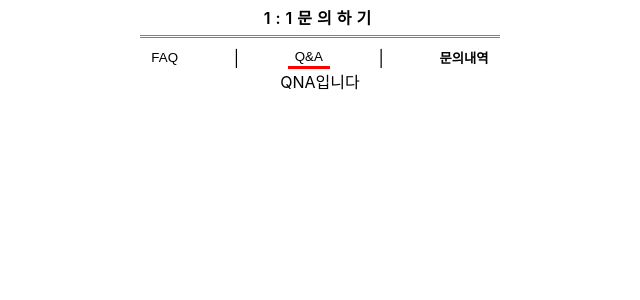
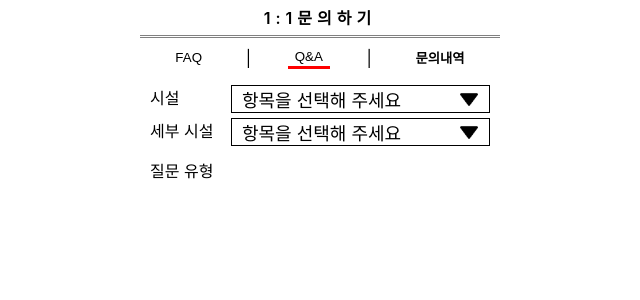
Before and after one commit to AhnSeonWoo/PD_may_project, a React (Create React App) app: page / in a window 1280 px wide. Both pictures are taken after a click on the button "Q&A". Shown: the top 300 px of the page, without its empty margins (320-960 px from the left). Built offline with nearby package versions, Linux system fonts and the light colour scheme.

Commit message:
Q&A 구현, or 네브바 가운데 정렬 수정

```diff
--- a/src/App.css
+++ b/src/App.css
@@ -1,6 +1,7 @@
 * {
   margin: 0px;
   padding: 0px;
+  box-sizing: border-box;
 }
 
 ul,
--- a/src/components/FAQ.tsx
+++ b/src/components/FAQ.tsx
@@ -3,12 +3,10 @@ import styled from "styled-components";
 export const FAQ = () => {
   return (
     <div>
-      FAQ입니다
-      <내가만들컴포넌트></내가만들컴포넌트>
     </div>
   );
 };
 
-const 내가만들컴포넌트 = styled.div`css어쩌구`;
+
 const 내가만들컴포넌트2 = styled.span`css저쩌꾸`;
 const 내가만들컴포넌트3 = styled.h1`css이러쿵저러쿵`;
--- a/src/components/QNA.tsx
+++ b/src/components/QNA.tsx
@@ -1,3 +1,171 @@
+import styled from "styled-components";
+import { useState } from "react";
+
 export const QNA = () => {
-  return <div>QNA입니다</div>;
+  return (
+    <QNAcontainer>
+      <CategoryDropDown />
+      <Detbox>질문 유형</Detbox>
+    </QNAcontainer>
+  );
 };
+
+const QNAcontainer = styled.div`
+  margin-top: 16px;
+  width: 100%;
+`;
+
+const Detbox = styled.div`
+  display: flex;
+  padding-left: 30px;
+  margin-top: 12px;
+`;
+
+const DropContainer = styled.div`
+  display: flex;
+  justify-content: space-between;
+  padding-left: 30px;
+  padding-right: 30px;
+`;
+
+const DropDownImg = styled.img<{ clicked: boolean }>`
+  width: 20px;
+  align-self: flex-end;
+  margin-right: 10px;
+  height: 25px;
+  transform: ${(props) => (props.clicked ? "scaleY(-1)" : "")};
+`;
+
+const CategoryDropDown = () => {
+  const [isOpenSisul, setIsOpenSisul] = useState<boolean>(false);
+  const [sisul, setSisul] = useState<string>("항목을 선택해 주세요");
+  const [isOpenSebu, setIsOpenSebu] = useState<boolean>(false);
+  const [sebu, setSebu] = useState<string>("항목을 선택해 주세요");
+  const onToggleSisul = () => {
+    setIsOpenSebu(false);
+    setIsOpenSisul(!isOpenSisul);
+  };
+  const onToggleSebu = () => {
+    setIsOpenSebu(!isOpenSebu);
+  };
+
+  const onOptionSisulClicked = (value: string, index: number) => () => {
+    setSisul(value);
+    setIsOpenSisul(false);
+  };
+
+  const onOptionSebuClicked = (value: string, index: number) => () => {
+    setSebu(value);
+    setIsOpenSebu(false);
+  };
+
+  return (
+    <>
+      <DropContainer>
+        <span>시설</span>
+        <CategoryMenuBox onClick={onToggleSisul}>
+          {sisul}
+          <DropDownImg
+            clicked={isOpenSisul}
+            alt="iPhone_01"
+            src="img/down.png"
+          />
+        </CategoryMenuBox>
+      </DropContainer>
+      {isOpenSisul && (
+        <DropDownBoxWrap>
+          <DropDownContainer>
+            <>
+              <ListItem onClick={onOptionSisulClicked("fun city", 1)}>
+                fun city
+              </ListItem>
+              <ListItem onClick={onOptionSisulClicked("알앤비", 2)}>
+                알앤비
+              </ListItem>
+              <ListItem onClick={onOptionSisulClicked("랩", 3)}>랩</ListItem>
+              <ListItem onClick={onOptionSisulClicked("락", 4)}>락</ListItem>
+              <ListItem onClick={onOptionSisulClicked("트로트", 5)}>
+                트로트
+              </ListItem>
+              <ListItem onClick={onOptionSisulClicked("인디", 6)}>
+                인디
+              </ListItem>
+            </>
+          </DropDownContainer>
+        </DropDownBoxWrap>
+      )}
+      <div style={{ height: "5px" }}></div>
+      <DropContainer>
+        <span>세부 시설</span>
+        <CategoryMenuBox onClick={onToggleSebu}>
+          {sebu}
+          <DropDownImg
+            clicked={isOpenSebu}
+            alt="iPhone_01"
+            src="img/down.png"
+          />
+        </CategoryMenuBox>
+      </DropContainer>
+      {isOpenSebu && (
+        <DropDownBoxWrap>
+          <DropDownContainer>
+            <ListItem onClick={onOptionSebuClicked("발라드", 1)}>
+              발라드
+            </ListItem>
+            <ListItem onClick={onOptionSebuClicked("알앤비", 2)}>
+              알앤비
+            </ListItem>
+            <ListItem onClick={onOptionSebuClicked("랩", 3)}>랩</ListItem>
+            <ListItem onClick={onOptionSebuClicked("락", 4)}>락</ListItem>
+            <ListItem onClick={onOptionSebuClicked("트로트", 5)}>
+              트로트
+            </ListItem>
+            <ListItem onClick={onOptionSebuClicked("인디", 6)}>인디</ListItem>
+          </DropDownContainer>
+        </DropDownBoxWrap>
+      )}
+    </>
+  );
+};
+
+export default CategoryDropDown;
+
+const CategoryMenuBox = styled.div`
+  width: 259px;
+  font-weight: 80%;
+  font-size: 18px;
+  text-align: left;
+  padding-left: 10px;
+  display: flex;
+  justify-content: space-between;
+  border: 1px solid black;
+`;
+
+const DropDownBoxWrap = styled.div`
+  position: absolute;
+  width: 400px;
+  padding-right: 30px;
+  display: flex;
+  justify-content: flex-end;
+`;
+
+const DropDownContainer = styled.ul`
+  width: 70%;
+  height: 100%;
+  z-index: 1;
+  list-style: none;
+  overflow-y: scroll;
+`;
+
+const ListItem = styled.li`
+  position: relative;
+  text-align: left;
+  width: 100%;
+  font-size: 18px;
+  padding-left: 10px;
+  z-index: 1;
+  background: white;
+  border-style: solid;
+  border-color: black;
+  border-width: 0px 1px 1px 1px;
+`;
--- a/src/styled.tsx
+++ b/src/styled.tsx
@@ -15,6 +15,7 @@ export const Navbar = styled.nav`
   display: flex;
   justify-content: space-around;
   margin-top: 10px;
+  padding: 0 30px 0 30px;
   & > button {
     padding-bottom: 2px;
     border: none;
```
Also changed, not shown: public/img/down.png (added).
